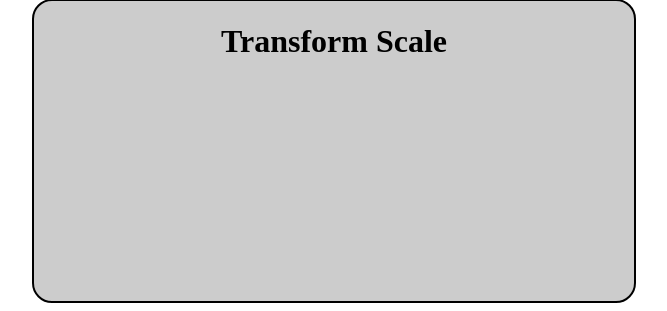
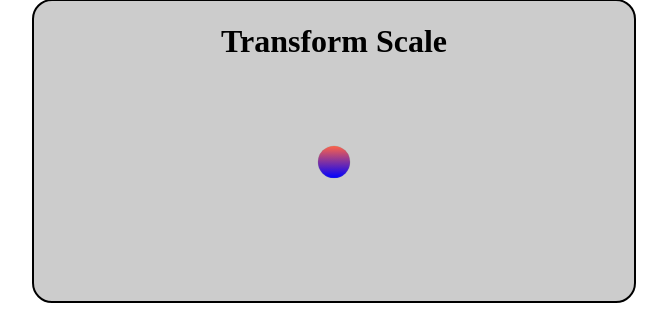
Before and after one commit to SabihaOzturk/Transitions, a PHP site: page / in a window 1280 px wide. Shown: the part 1369-1680 px from the top of the page, without its empty margins (306-973 px from the left). Run offline with PHP 8.4, Linux system fonts and the light colour scheme.

Commit message:
Added styles and mixins to transform-scale

```diff
--- a/css/index.css
+++ b/css/index.css
@@ -147,4 +147,45 @@ h1 {
     -ms-transition: 7s;
     transition: 7s; }
 
+#transform-scale {
+  border: 1px gray solid;
+  width: 100px;
+  height: 100px;
+  border-radius: 100px;
+  margin: 20% auto;
+  padding: 30px;
+  background-image: -moz-linear-gradient(top, #FFA500, #FFE613);
+  background-image: -webkit-linear-gradient(top, #FFA500, #FFE613);
+  background-image: -o-linear-gradient(top, #FFA500, #FFE613);
+  background-image: -ms-linear-gradient(top, #FFA500, #FFE613);
+  position: relative;
+  top: 50%;
+  transform: translateY(-50%);
+  margin: 2% auto;
+  background-image: -moz-linear-gradient(top, #FF6347, #0000FF);
+  background-image: -webkit-linear-gradient(top, #FF6347, #0000FF);
+  background-image: -o-linear-gradient(top, #FF6347, #0000FF);
+  background-image: -ms-linear-gradient(top, #FF6347, #0000FF);
+  -moz-transition: 5s;
+  -o-transition: 5s;
+  -webkit-transition: 5s;
+  -ms-transition: 5s;
+  transition: 5s;
+  -moz-transform: scale(0.2);
+  -o-transform: scale(0.2);
+  -ms-transform: scale(0.2);
+  -webkit-transform: scale(0.2);
+  transform: scale(0.2); }
+  #transform-scale:hover {
+    -moz-transform: scale(1);
+    -o-transform: scale(1);
+    -ms-transform: scale(1);
+    -webkit-transform: scale(1);
+    transform: scale(1);
+    -moz-transition-timing-function: 2s;
+    -o-transition-timing-function: 2s;
+    -ms-transition-timing-function: 2s;
+    -webkit-transition-timing-function: 2s;
+    transition-timing-function: 2s; }
+
 /*# sourceMappingURL=index.css.map */
--- a/stylesheets/_mixins.scss
+++ b/stylesheets/_mixins.scss
@@ -78,6 +78,16 @@
   @include transition($transition...);
 }
 
+@mixin scale($scale, $transition){
+  @include transition($transition...);
+  @include transform(scale($scale));
+}
+@mixin transform-scale($scale, $timing){
+  @include transform(scale($scale));
+  @include transition-timing-function($timing...);
+}
+
+
 
 /*// generic transform*/
 @mixin transform($transforms) {
--- a/stylesheets/index.scss
+++ b/stylesheets/index.scss
@@ -51,3 +51,14 @@ h1{
   @include transform-rotate(180deg, 7s);
   }
 }
+
+#transform-scale{
+  @include content-inner;
+  margin: 2% auto;
+  @include vertical-gradient($circle-color3, $circle-color4);
+  @include scale(.2, 5s);
+
+  &:hover{
+  @include transform-scale(1, 2s);
+  }
+}
```
Also changed, not shown: 1 other file.
